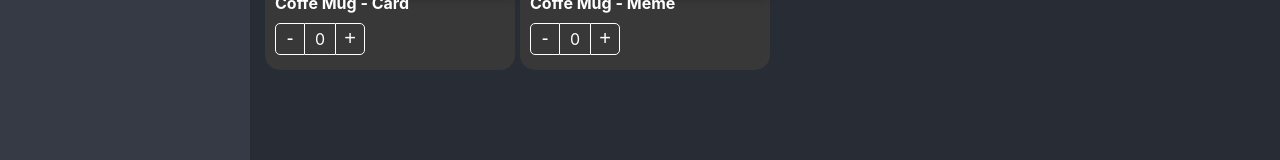
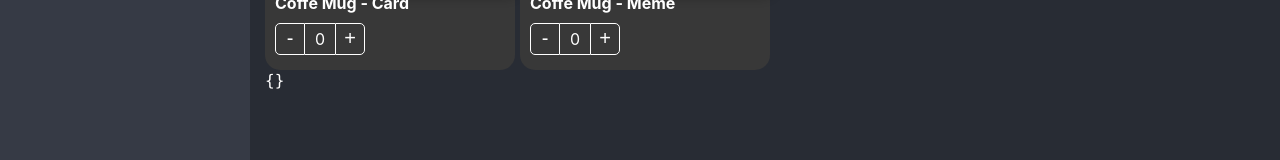
Before and after one commit to Fernanda553/react-initial-app, a React (Create React App) app: page /lazyload/lazy1 in a window 1280 px wide. Shown: the part 500-660 px from the top of the page. Built offline with nearby package versions, Linux system fonts and the light colour scheme.

Commit message:
Create shopping cart

```diff
--- a/src/02-component-patterns/pages/ShoppingPage.tsx
+++ b/src/02-component-patterns/pages/ShoppingPage.tsx
@@ -26,7 +26,20 @@
   const [shoppingCart, setShoppingCart] = useState<{[key:string]: ProductInCart}>({})
 
   const onProductCountChange = ({count, product}: {count: number, product: Product}) => {
-    console.log('onProductCountChange', product, count)
+
+    setShoppingCart(oldShoppingCart => {
+
+      if(count === 0){
+        const {[product.id]: toDelete, ...rest} = oldShoppingCart
+
+        return rest
+      }
+
+      return {
+        ...oldShoppingCart,
+        [product.id]: {...product, count}
+      }
+    })
   }
 
   return (
@@ -74,6 +87,13 @@
        <ProductButtons className="custom-buttons"/>
      </ProductCard>
         </div>
+
+        <div>
+          <code>
+            {JSON.stringify(shoppingCart, null, 5)}
+          </code>
+        </div>
+
     </div>
   )
 }
```
